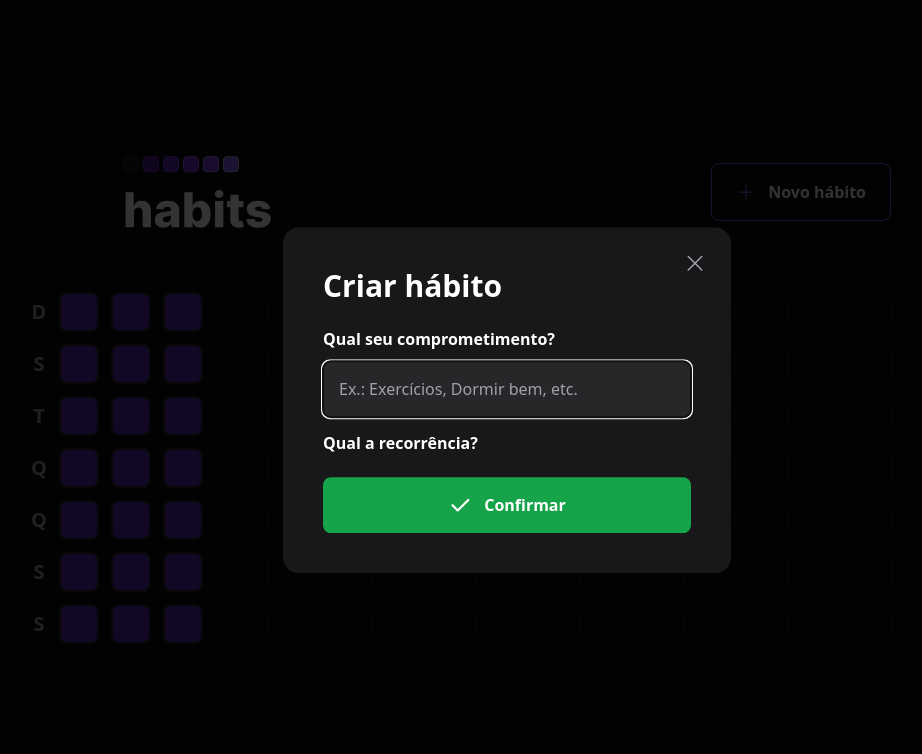
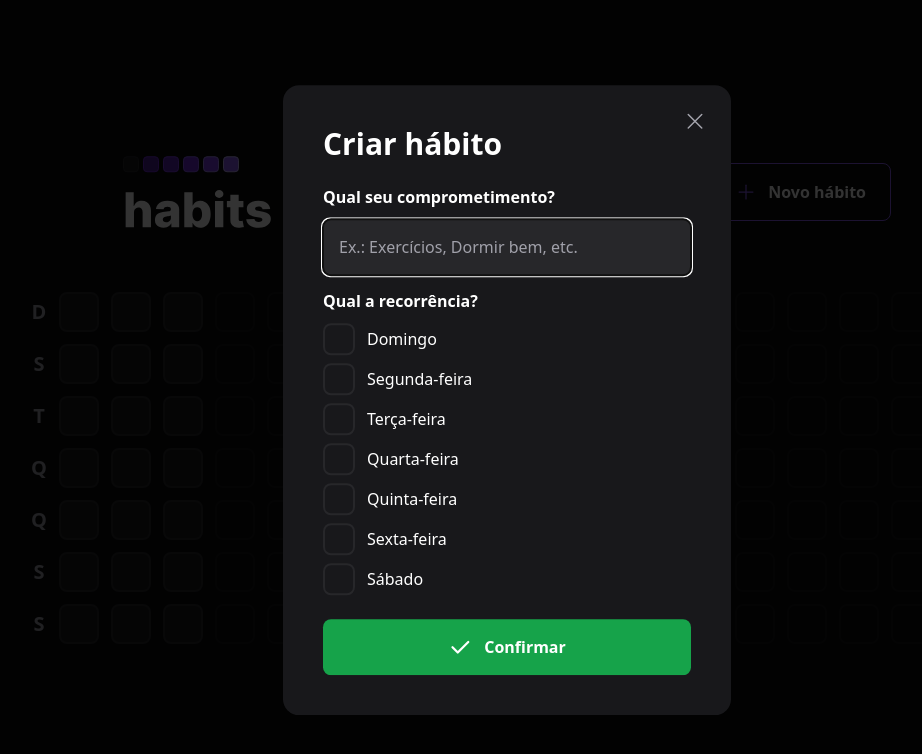
Before and after one commit to N0-CL1CK/Habits, a React (Vite) app in the folder web/: page / in a window 1280 px wide. Both pictures are taken after a click on the button "Novo hábito". Shown: the top 754 px of the page, without its empty margins (133-1055 px from the left). Built offline with nearby package versions, Linux system fonts and the light colour scheme; no server answers.

Commit message:
integrado uma parte do backend ao frontend, partes nas quais incluem os detalhes dos dias (como dia da semana e data), criação de novos habitos, restando somente integrar a ProgressBar e os checklist dos habitos diarios

```diff
--- a/web/package.json
+++ b/web/package.json
@@ -9,8 +9,10 @@
     "preview": "vite preview"
   },
   "dependencies": {
+    "@radix-ui/react-checkbox": "^1.0.1",
     "@radix-ui/react-dialog": "^1.0.2",
     "@radix-ui/react-popover": "^1.0.3",
+    "axios": "^1.2.3",
     "clsx": "^1.2.1",
     "dayjs": "^1.11.7",
     "phosphor-react": "^1.4.1",
--- a/web/src/App.tsx
+++ b/web/src/App.tsx
@@ -1,6 +1,7 @@
 import { Header } from './components/Header';
 import { SummaryTable } from './components/SummaryTable';
 import './styles/global.css';
+import './lib/dayjs';
 
 export function App() {
   return (
--- a/web/src/components/DayHabits.tsx
+++ b/web/src/components/DayHabits.tsx
@@ -1,18 +1,24 @@
+import * as Checkbox from '@radix-ui/react-checkbox';
 import * as Popover from '@radix-ui/react-popover';
 import { ProgressBar } from './ProgressBar';
 import clsx from 'clsx';
+import { Check } from 'phosphor-react';
+import dayjs from 'dayjs';
 
 interface dayHabitsProps {
-    completed: number
-    amount: number
+    date: Date
+    amount?: number
+    completed?: number
 }
 
-export function DayHabits({ completed, amount }: dayHabitsProps) {
-    const completedPercentual = Math.round((completed/amount)*100);
+export function DayHabits({ completed = 0, amount = 0, date }: dayHabitsProps) {
+    const completedPercentual = amount > 0 ? Math.round((completed/amount)*100) : 0;
+    const dayAndMonth = dayjs(date).format('DD/MM');
+    const weekDay = dayjs(date).format('dddd');
 
     return (
         <Popover.Root>
-            <Popover.Trigger className={clsx("text-zinc-900 w-10 h-10 border-2 border-zinc-800 rounded-lg", {
+            <Popover.Trigger className={clsx('text-zinc-900 w-10 h-10 border-2 border-zinc-800 rounded-lg', {
                 'bg-zinc-900 border-zinc-800': completedPercentual === 0,
                 'bg-violet-900 border-violet-700': completedPercentual > 0 && completedPercentual < 20,
                 'bg-violet-800 border-violet-600': completedPercentual >= 20 && completedPercentual < 40,
@@ -21,11 +27,26 @@ export function DayHabits({ completed, amount }: dayHabitsProps) {
                 'bg-violet-500 border-violet-300': completedPercentual >= 80
             })} />
             <Popover.Portal>
-                <Popover.Content className="min-w-[320px] p-6 rounded-2xl bg-zinc-900 flex flex-col">
-                    <span className="font-semibold text-zinc-400">Domingo</span>
-                    <span className="mt-1 font-extrabold leading-tight text-3xl">22/01</span>
+                <Popover.Content className='min-w-[320px] p-6 rounded-2xl bg-zinc-900 flex flex-col'>
+                    <span className='font-semibold text-zinc-400'>{weekDay}</span>
+                    <span className='mt-1 font-extrabold leading-tight text-3xl'>{dayAndMonth}</span>
                     <ProgressBar progress={50} />
-                    <Popover.Arrow height={10} width={20} className="fill-zinc-900" />
+                    <div className='mt-6 flex flex-col gap-3'>
+                        <Checkbox.Root className='flex items-center gap-3 group'>
+                            <div className='h-8 w-8 rounded-lg flex items-center justify-center bg-zinc-900 border-2 border-zinc-800 group-data-[state=checked]:bg-green-500 group-data-[state=checked]:border-green-500'>
+                                <Checkbox.Indicator>
+                                    <Check
+                                        size={20}
+                                        className='text-white'
+                                    />
+                                </Checkbox.Indicator>
+                            </div>
+                            <span className='font-semibold text-xl text-white leading-tight group-data-[state=checked]:line-through group-data-[state=checked]:text-white/70'>
+                                Beber 2 litros de água
+                            </span>
+                        </Checkbox.Root>
+                    </div>
+                    <Popover.Arrow height={10} width={20} className='fill-zinc-900' />
                 </Popover.Content>
             </Popover.Portal>
         </Popover.Root>
--- a/web/src/components/NewHabitForm.tsx
+++ b/web/src/components/NewHabitForm.tsx
@@ -1,8 +1,32 @@
+import * as Checkbox from "@radix-ui/react-checkbox";
 import { Check } from "phosphor-react";
+import { FormEvent, useState } from "react";
+import { api } from "../lib/axios";
 
 export function NewHabitForm() {
+    const availableWeekDays = ['Domingo', 'Segunda-feira', 'Terça-feira', 'Quarta-feira', 'Quinta-feira', 'Sexta-feira', 'Sábado'];
+    const [title, setTitle] = useState('');
+    const [weekDays, setWeekDays] = useState<number[]>([]);
+
+    async function createNewHabit(event: FormEvent) {
+        event.preventDefault();
+
+        if (!title || weekDays.length === 0) return;
+
+        await api.post('/habits', { title, weekDays });
+        setTitle('');
+        setWeekDays([]);
+        alert('Hábito criado com sucesso!');
+    }
+
+    function handleToggleWeekDay(weekDay: number) {
+        (weekDays.includes(weekDay))
+            ? setWeekDays(weekDays.filter(day => day !== weekDay))
+            : setWeekDays([...weekDays, weekDay]);
+    }
+
     return (
-        <form className="w-full flex flex-col mt-6">
+        <form onSubmit={createNewHabit} className="w-full flex flex-col mt-6" >
             <label htmlFor="title" className="font-semibold leading-tight"> Qual seu comprometimento? </label>
             <input
                 id="title"
@@ -10,9 +34,32 @@ export function NewHabitForm() {
                 placeholder="Ex.: Exercícios, Dormir bem, etc."
                 className="p-4 rounded-lg mt-3 bg-zinc-800 text-white placeholder:text-zinc-400"
                 autoFocus
+                value={title}
+                onChange={event => setTitle(event.target.value)}
             />
-
             <label htmlFor="" className="font-semibold leading-tight mt-4"> Qual a recorrência? </label>
+            <div className='flex flex-col gap-2 mt-3'>
+            {availableWeekDays.map((weekDay, index) => (
+                <Checkbox.Root
+                    key={weekDay}
+                    className='flex items-center gap-3 group'
+                    checked = {weekDays.includes(index)}
+                    onCheckedChange={() => handleToggleWeekDay(index)}
+                >
+                    <div className='h-8 w-8 rounded-lg flex items-center justify-center bg-zinc-900 border-2 border-zinc-800 group-data-[state=checked]:bg-violet-500 group-data-[state=checked]:border-violet-500'>
+                        <Checkbox.Indicator>
+                            <Check
+                                size={20}
+                                className='text-white'
+                            />
+                        </Checkbox.Indicator>
+                    </div>
+                    <span className='text-white leading-tight'>
+                        {weekDay}
+                    </span>
+                </Checkbox.Root>
+            ))}
+            </div>
             <button type="submit" className="mt-6 p-4 rounded-lg flex items-center justify-center gap-3 font-semibold bg-green-600 hover:bg-green-700">
                 <Check size={24} weight="bold" />
                 Confirmar
--- a/web/src/components/SummaryTable.tsx
+++ b/web/src/components/SummaryTable.tsx
@@ -1,3 +1,6 @@
+import dayjs from "dayjs";
+import { useEffect, useState } from "react";
+import { api } from "../lib/axios";
 import { generateDates } from "../utils/generate-dates";
 import { DayHabits } from "./DayHabits";
 
@@ -6,7 +9,22 @@ const summaryDates = generateDates();
 const summaryDatesSize = (18 * 7);
 const daysToFill = (summaryDatesSize - summaryDates.length);
 
+type Summary = Array<{
+    id: string,
+    date: string,
+    amount: number,
+    completed: number
+}>
+
 export function SummaryTable() {
+    const [summary, setSummary] = useState<Summary>([]);
+
+    useEffect(() => {
+        api.get('/summary')
+            .then(response => setSummary(response.data))
+            .catch(reject => console.error(reject));
+    }, []);
+
     return (
         <div className="w-full flex">
             <div className="grid grid-rows-7 grid-flow-row gap-3">
@@ -20,11 +38,16 @@ export function SummaryTable() {
             </div>
             <div className="grid grid-rows-7 grid-flow-col gap-3">
                 {summaryDates.map(summaryDate => {
+                    const dayInSummary = summary.find(day => {
+                        return dayjs(summaryDate).isSame(day.date, 'day');
+                    });
+
                     return (
                         <DayHabits
                             key={summaryDate.toString()}
-                            amount={5}
-                            completed={1}
+                            date={summaryDate}
+                            amount={dayInSummary?.amount}
+                            completed={dayInSummary?.completed}
                         />
                     )
                 })}
--- /dev/null
+++ b/web/src/lib/axios.ts
@@ -0,0 +1,5 @@
+import axios from 'axios';
+
+export const api = axios.create({
+    baseURL: 'http://localhost:8080'
+});
--- /dev/null
+++ b/web/src/lib/dayjs.ts
@@ -0,0 +1,4 @@
+import dayjs from "dayjs";
+import 'dayjs/locale/pt-br';
+
+dayjs.locale('pt-br');
```
Also changed, not shown: 1 other file (tests, documents, lock files or other folders).
